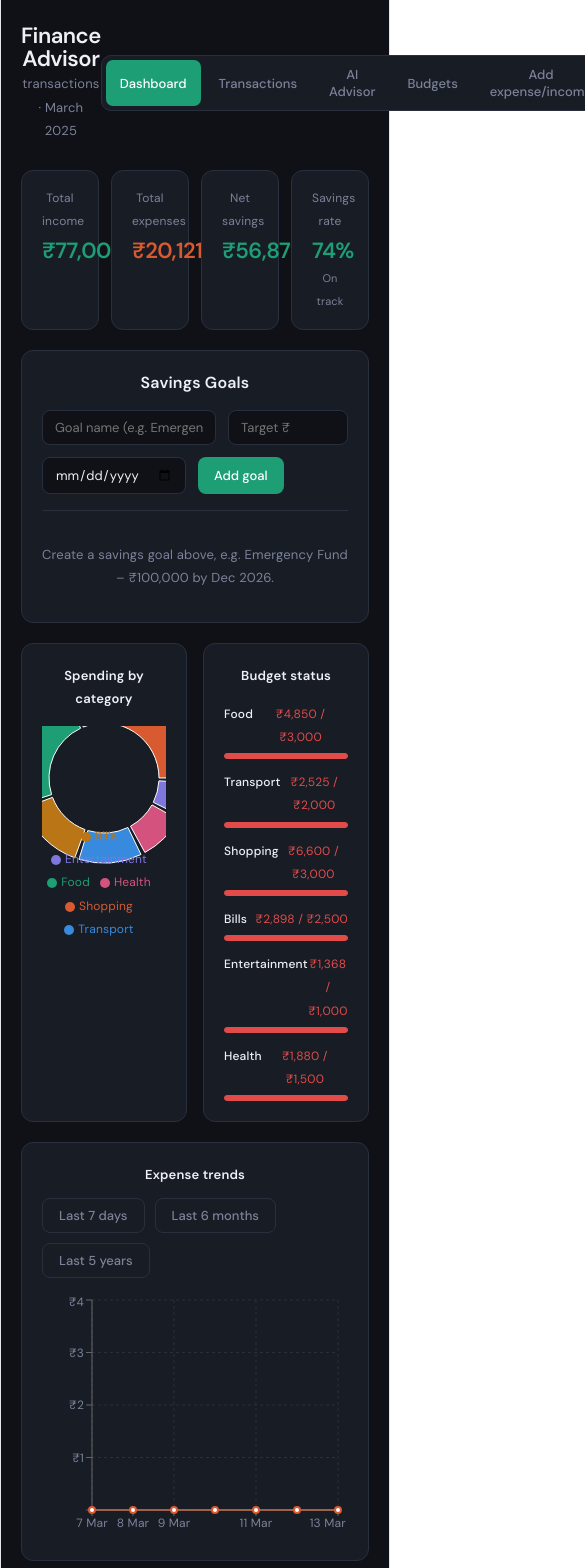
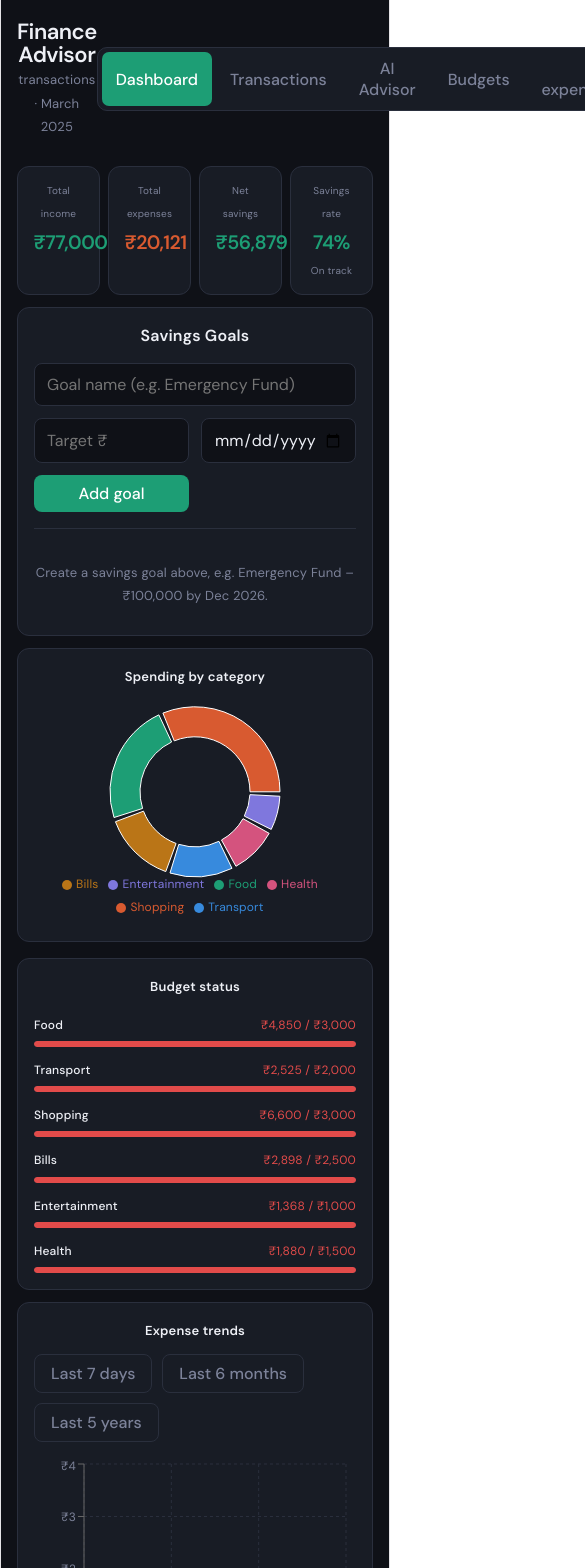
Before and after one commit to RidDevs/Equilateral, a React (Vite) app in the folder finance-app/: page / in a window 390 px wide. Shown: the top 1568 px of the page, 585 px wide, since content can reach past the window. Built offline with nearby package versions, Linux system fonts and the light colour scheme.

Commit message:
mobile responsiive

```diff
--- a/finance-app/src/App.jsx
+++ b/finance-app/src/App.jsx
@@ -34,9 +34,17 @@ export default function App() {
         ::-webkit-scrollbar { width: 6px; height: 6px; }
         ::-webkit-scrollbar-track { background: transparent; }
         ::-webkit-scrollbar-thumb { background: var(--border); border-radius: 3px; }
+        @media (max-width: 768px) {
+          input, button { font-size: 16px !important; }
+          .goal-form { gridTemplateColumns: 1fr !important; }
+          .card-section { padding: 16px !important; }
+        }
+        @media (min-width: 769px) {
+          .charts-grid { gridTemplateColumns: 1fr 1fr !important; }
+        }
       `}</style>
 
-      <div style={{ maxWidth: 1100, margin: "0 auto", padding: "24px 20px" }}>
+      <div style={{ maxWidth: 1100, margin: "0 auto", padding: "20px 16px" }}>
         {/* ── Navigation ── */}
         <Navbar tab={tab} setTab={setTab} />
 
--- a/finance-app/src/components/StatCard.jsx
+++ b/finance-app/src/components/StatCard.jsx
@@ -7,17 +7,17 @@ export default function StatCard({ label, value, sub, color }) {
         background: "var(--card)",
         border: "1px solid var(--border)",
         borderRadius: 12,
-        padding: "16px 20px",
+        padding: "clamp(12px, 3vw, 16px) clamp(14px, 4vw, 20px)",
         flex: 1,
         minWidth: 0,
       }}
     >
-      <div style={{ fontSize: 12, color: "var(--muted)", marginBottom: 6 }}>
+      <div style={{ fontSize: "clamp(10px, 2vw, 12px)", color: "var(--muted)", marginBottom: 6 }}>
         {label}
       </div>
       <div
         style={{
-          fontSize: 22,
+          fontSize: "clamp(18px, 5vw, 22px)",
           fontWeight: 600,
           color: color || "var(--text)",
           letterSpacing: "-0.5px",
@@ -26,7 +26,7 @@ export default function StatCard({ label, value, sub, color }) {
         {value}
       </div>
       {sub && (
-        <div style={{ fontSize: 11, color: "var(--muted)", marginTop: 4 }}>
+        <div style={{ fontSize: "clamp(10px, 2vw, 11px)", color: "var(--muted)", marginTop: 4 }}>
           {sub}
         </div>
       )}
--- a/finance-app/src/pages/Dashboard.jsx
+++ b/finance-app/src/pages/Dashboard.jsx
@@ -166,9 +166,9 @@ export default function Dashboard() {
   }, [transactions, budgets]);
 
   return (
-    <div style={{ display: "flex", flexDirection: "column", gap: 20 }}>
+    <div style={{ display: "flex", flexDirection: "column", gap: "clamp(12px, 3vw, 20px)" }}>
       {/* ── Summary stat cards ── */}
-      <div style={{ display: "flex", gap: 12, flexWrap: "wrap" }}>
+      <div style={{ display: "flex", gap: "clamp(8px, 2vw, 12px)", flexWrap: "wrap" }}>
         <StatCard
           label="Total income"
           value={fmt(stats.income)}
@@ -196,11 +196,12 @@ export default function Dashboard() {
 
       {/* ── Savings Goals ── */}
       <div
+        className="card-section"
         style={{
           background: "var(--card)",
           border: "1px solid var(--border)",
           borderRadius: 12,
-          padding: 20,
+          padding: "clamp(14px, 4vw, 20px)",
         }}
       >
         <div
@@ -217,9 +218,9 @@ export default function Dashboard() {
         {/* Create goal form */}
         <div
           style={{
-            display: "flex",
+            display: "grid",
+            gridTemplateColumns: "repeat(auto-fit, minmax(120px, 1fr))",
             gap: 12,
-            flexWrap: "wrap",
             marginBottom: 20,
             paddingBottom: 16,
             borderBottom: "1px solid var(--border)",
@@ -232,9 +233,8 @@ export default function Dashboard() {
               setGoalForm((f) => ({ ...f, name: e.target.value }))
             }
             style={{
-              flex: 1,
-              minWidth: 140,
-              padding: "8px 12px",
+              gridColumn: "1 / -1",
+              padding: "10px 12px",
               border: "1px solid var(--border)",
               borderRadius: 8,
               background: "var(--bg)",
@@ -250,8 +250,7 @@ export default function Dashboard() {
               setGoalForm((f) => ({ ...f, targetAmount: e.target.value }))
             }
             style={{
-              width: 120,
-              padding: "8px 12px",
+              padding: "10px 12px",
               border: "1px solid var(--border)",
               borderRadius: 8,
               background: "var(--bg)",
@@ -267,7 +266,7 @@ export default function Dashboard() {
               setGoalForm((f) => ({ ...f, deadline: e.target.value }))
             }
             style={{
-              padding: "8px 12px",
+              padding: "10px 12px",
               border: "1px solid var(--border)",
               borderRadius: 8,
               background: "var(--bg)",
@@ -457,15 +456,17 @@ export default function Dashboard() {
 
       {/* ── Charts row ── */}
       <div
-        style={{ display: "grid", gridTemplateColumns: "1fr 1fr", gap: 16 }}
+        className="charts-grid"
+        style={{ display: "grid", gridTemplateColumns: "1fr", gap: 16 }}
       >
         {/* Pie chart */}
         <div
+          className="card-section"
           style={{
             background: "var(--card)",
             border: "1px solid var(--border)",
             borderRadius: 12,
-            padding: 20,
+            padding: "clamp(14px, 4vw, 20px)",
           }}
         >
           <div
@@ -510,11 +511,12 @@ export default function Dashboard() {
 
         {/* Budget progress bars */}
         <div
+          className="card-section"
           style={{
             background: "var(--card)",
             border: "1px solid var(--border)",
             borderRadius: 12,
-            padding: 20,
+            padding: "clamp(14px, 4vw, 20px)",
           }}
         >
           <div
@@ -585,11 +587,12 @@ export default function Dashboard() {
 
       {/* ── Expense trends (week / month / year) ── */}
       <div
+        className="card-section"
         style={{
           background: "var(--card)",
           border: "1px solid var(--border)",
           borderRadius: 12,
-          padding: 20,
+          padding: "clamp(14px, 4vw, 20px)",
         }}
       >
         <div
--- a/finance-app/src/pages/Transactions.jsx
+++ b/finance-app/src/pages/Transactions.jsx
@@ -47,9 +47,9 @@ export default function Transactions() {
       {/* ── Toolbar ── */}
       <div
         style={{
-          display: "flex",
+          display: "grid",
+          gridTemplateColumns: "repeat(auto-fit, minmax(140px, 1fr))",
           gap: 10,
-          flexWrap: "wrap",
           alignItems: "center",
         }}
       >
@@ -58,9 +58,8 @@ export default function Transactions() {
           value={search}
           onChange={(e) => setSearch(e.target.value)}
           style={{
-            flex: 1,
-            minWidth: 180,
-            padding: "8px 12px",
+            gridColumn: "1 / -1",
+            padding: "10px 12px",
             border: "1px solid var(--border)",
             borderRadius: 8,
             background: "var(--card)",
@@ -72,7 +71,7 @@ export default function Transactions() {
           value={catFilter}
           onChange={(e) => setCatFilter(e.target.value)}
           style={{
-            padding: "8px 12px",
+            padding: "10px 12px",
             border: "1px solid var(--border)",
             borderRadius: 8,
             background: "var(--card)",
```
Also changed, not shown: finance-app/src/components/navbar.jsx (+15 -13 lines).
